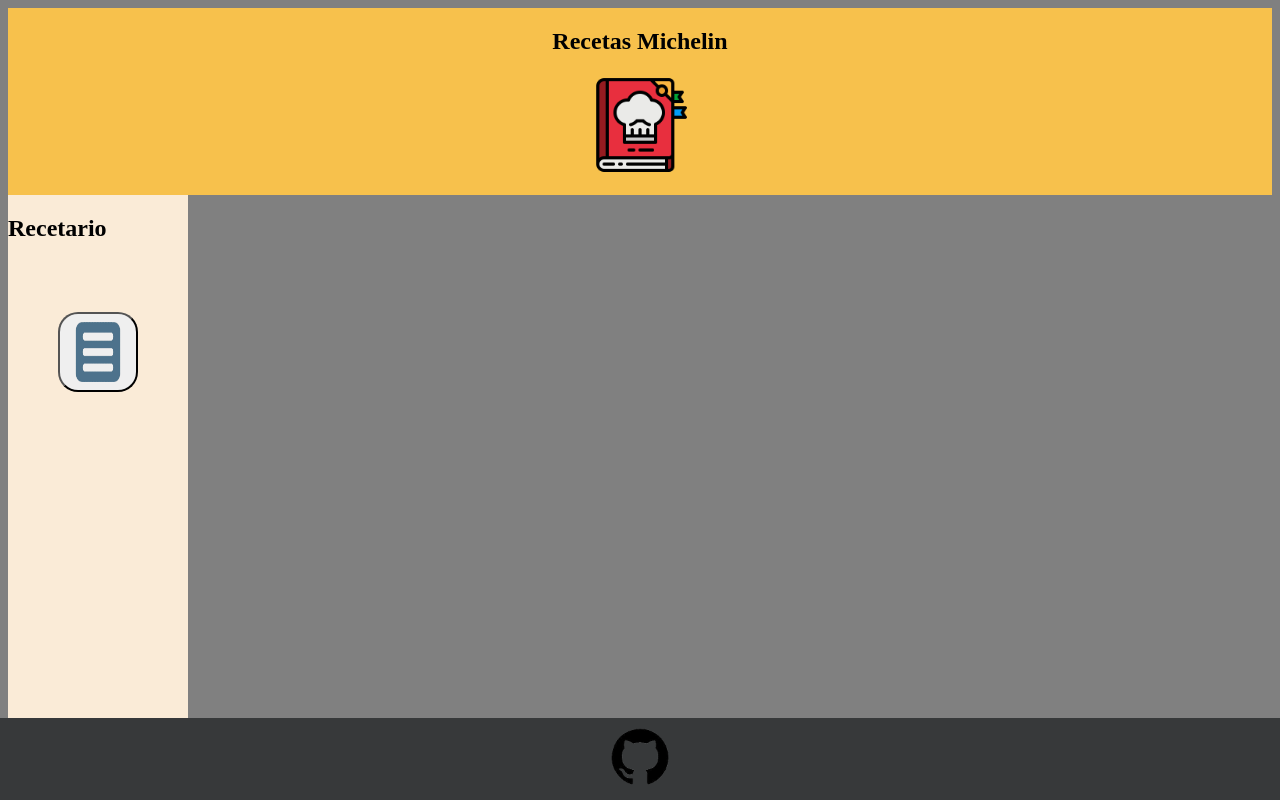
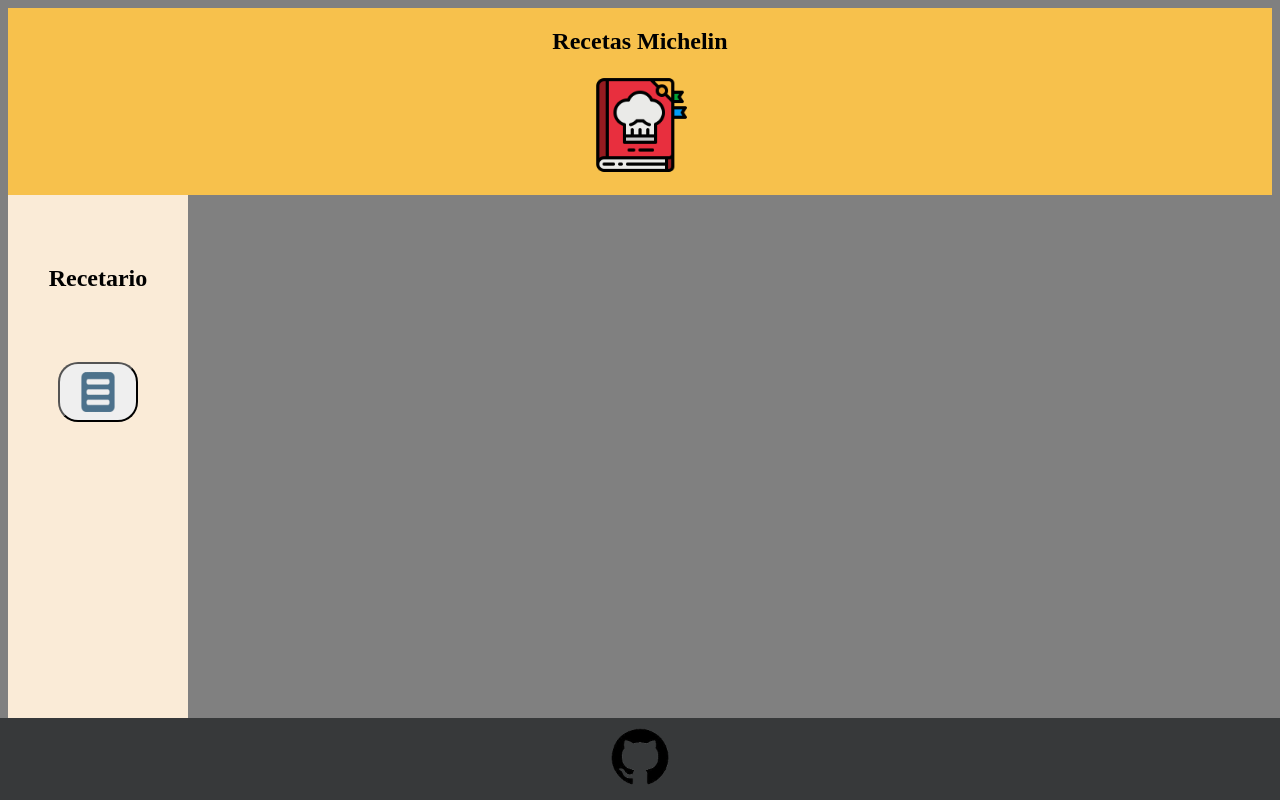
Before and after one commit to ncorpas88/Recipe-Book-app, a React (Vite) app: page / in a window 1280 px wide. Shown: the top 800 px of the page. Built offline with nearby package versions, Linux system fonts and the light colour scheme.

Commit message:
nueva actualizacion

```diff
--- a/src/App.css
+++ b/src/App.css
@@ -14,23 +14,25 @@
 align-items: center;
 justify-content: center;
 width: 80px;
-height: 80px;
+height: 60px;
 margin: 50px;
 border-radius: 20px;
 }
 
 #button img {
-    width: 80px;
-    height: 60px;
+    width: 60px;
+    height: 40px;
 
 
 }
 
 #recetario {
     display: flex;
-    align-items: flex-start;
-    justify-content: flex-start;
+    align-items: center;
+    justify-content: center;
+    padding-top: 50px;
 }
+
 
 #contenedor {
     position: absolute;
```
